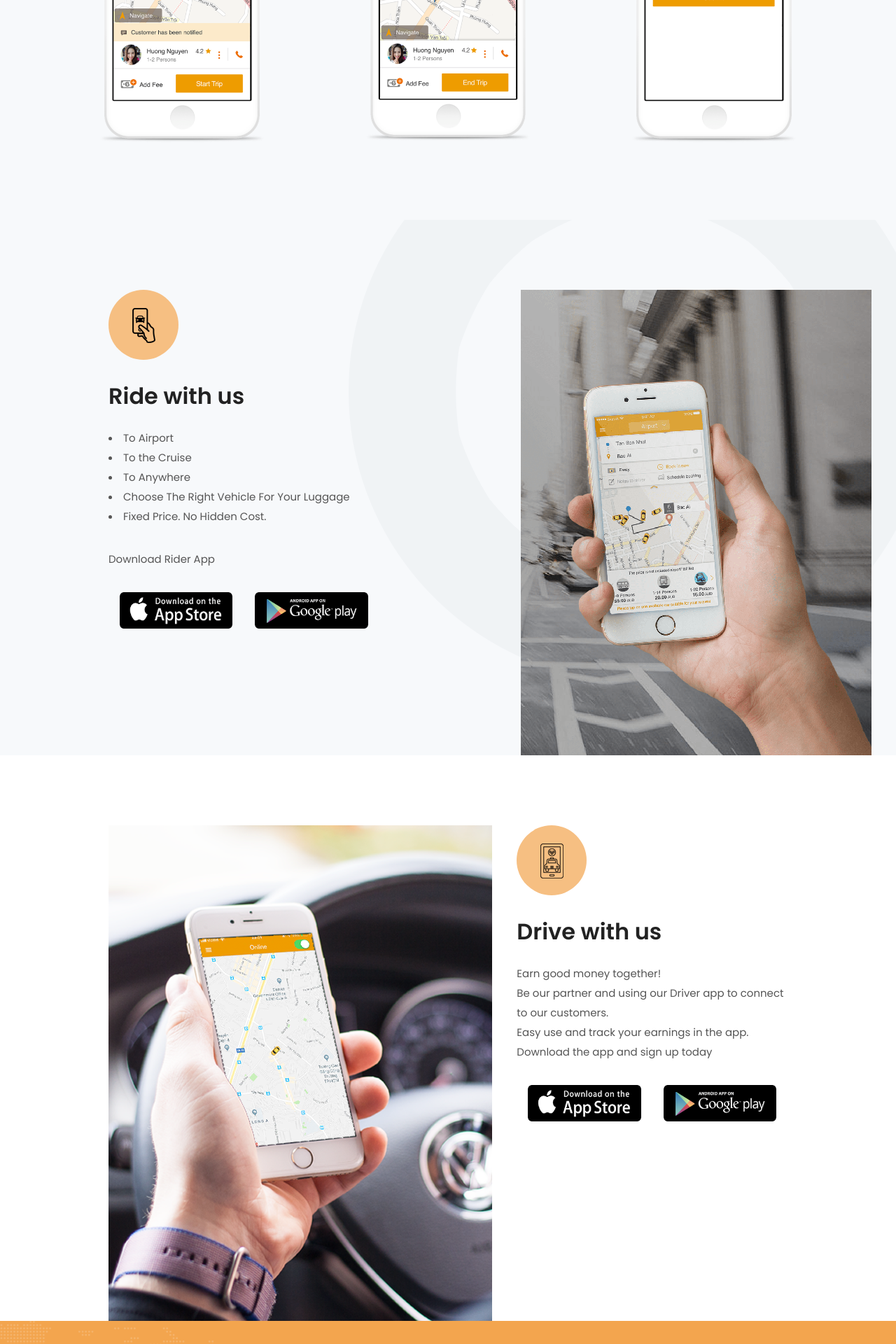
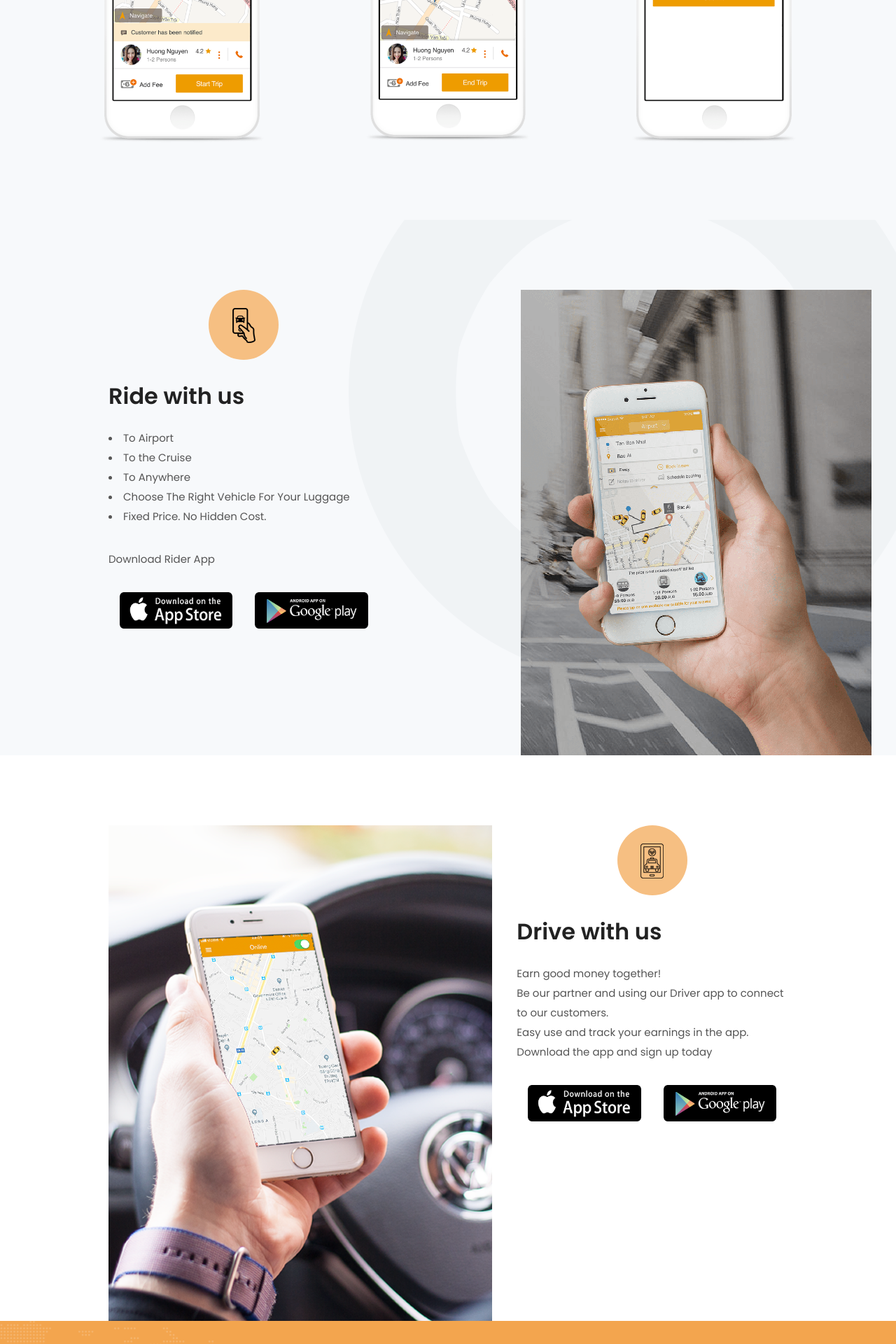
Before and after one commit to peterpham/hoangdoexpress-jekyll, a Jekyll site: the page built from index.md, in a window 1280 px wide. Shown: the part 1945-3865 px from the top of the page at 70% size. Built offline with Jekyll 4.4.1, drawn with Linux system fonts in a browser that asks for light colours.

Commit message:
Update power section to look better on mobile

```diff
--- a/_includes/powerful-area-2.html
+++ b/_includes/powerful-area-2.html
@@ -1,11 +1,6 @@
 <section class=" powerful-section2">
     <div class="container">
         <div class="row powerful-main-content">
-            <div class="col-lg-7 col-md-6">
-                <div class="powerful-section-img2">
-                    <img src="assets/images/powerful-section-img2.png" alt="">
-                </div>
-            </div>
             <div class="col-lg-5 col-md-6">
                 <div class="powerful-area-contect">
                     <div class="powerful-area-icon">
@@ -22,6 +17,11 @@
                     </div>
                 </div>
             </div>
+            <div class="col-lg-7 col-md-6">
+                <div class="powerful-section-img2">
+                    <img src="assets/images/powerful-section-img2.png" alt="">
+                </div>
+            </div>
         </div>
     </div>
 </section>
--- a/assets/main.scss
+++ b/assets/main.scss
@@ -22,3 +22,17 @@
         color:white !important;
     }
 }
+.powerful-section2 {
+    .powerful-main-content {
+        flex-direction: row-reverse;
+    }
+}
+.powerful-main-content {
+    .powerful-area-contect {
+        .powerful-area-icon {
+            display:block;
+            margin: 0 auto 30px;
+        }
+
+    }
+}
```
